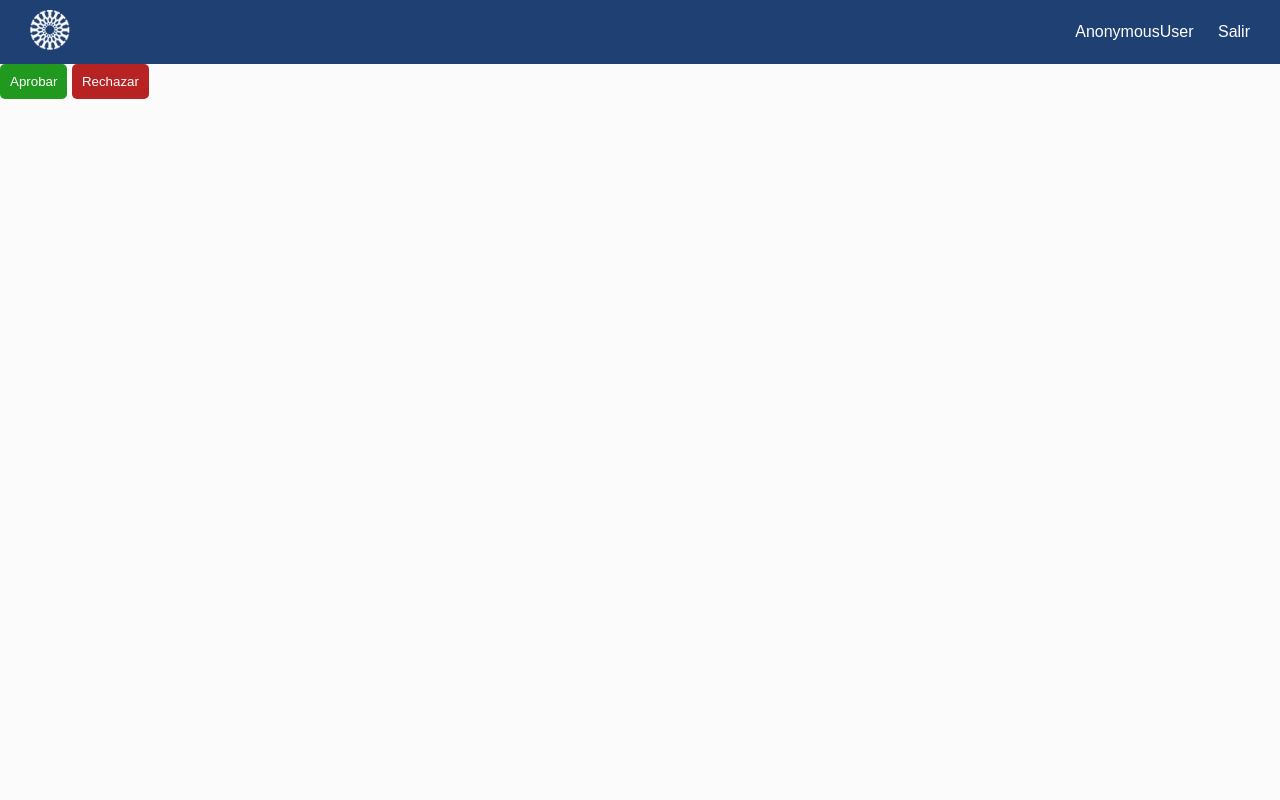
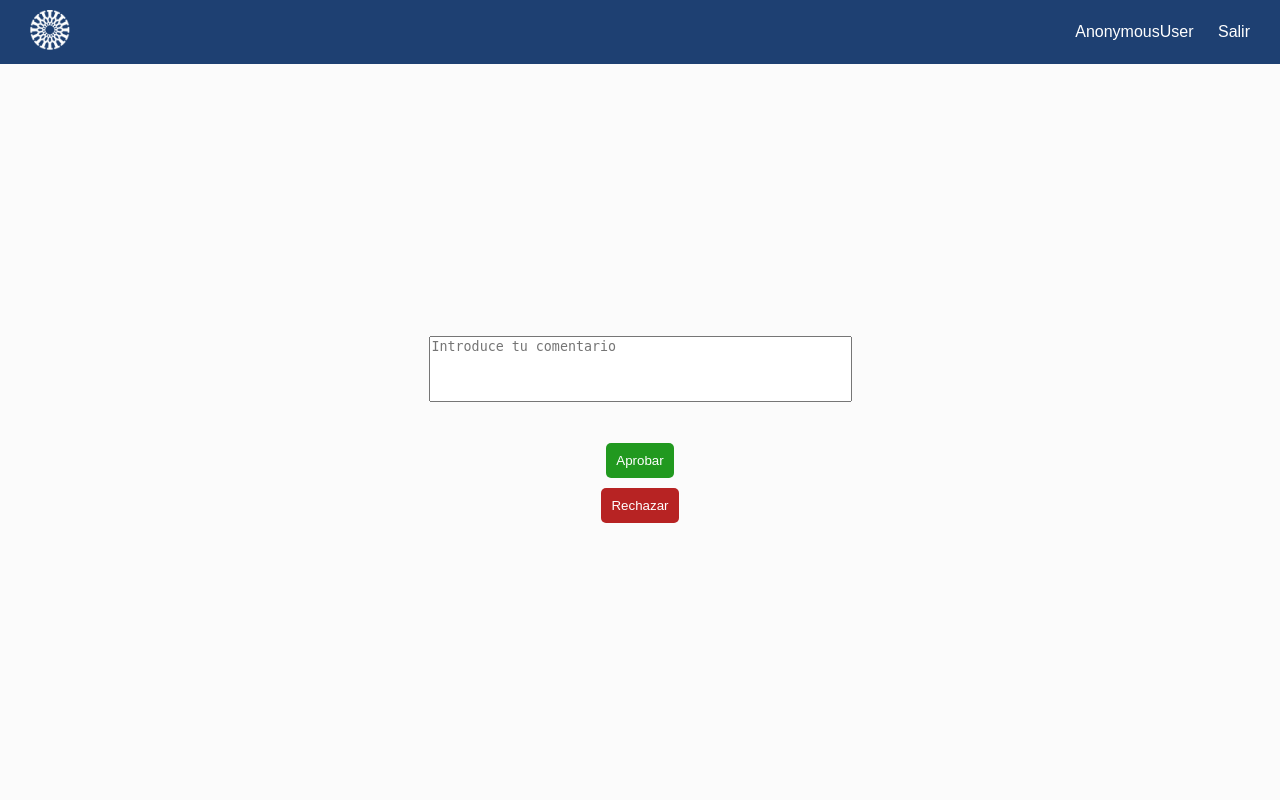
Before and after one commit to ICESI-PI1-2024A-3/ccsa-grupo-2, a Django app: page /users/solicitudes/ in a window 1280 px wide. Run offline with Django 5.2, Linux system fonts and the light colour scheme.

Commit message:
feat: add textArea and two buttons in the interface

```diff
--- a/users_mgmt/static/css/base.css
+++ b/users_mgmt/static/css/base.css
@@ -125,6 +125,10 @@ body {
     background: #21991f;
     color: #fff;
     cursor: pointer;
+
+    display: flex;
+    justify-content: center;
+    align-items: center;
 }
 
 .button-success:hover {
@@ -142,12 +146,37 @@ body {
     background: #b72323;
     color: #fff;
     cursor: pointer;
+
+    display: flex;
+    justify-content: center;
+    align-items: center;
 }
 
 .button-failure:hover {
     background: #711111;
 }
 
-.button-failure{
-    outline: : none;;
+.button-failure {
+    outline: none;
 }
+
+.text-area-comentario {
+    resize: none;
+}
+
+.text-area-comentario {
+    display: flex;
+    justify-content: center;
+    align-items: center;
+}
+
+.approver-objects {
+    display: flex;
+    justify-content: center;
+    align-items: center;
+}
+
+.buttons {
+    display: block;
+
+}
--- a/users_mgmt/templates/approver.html
+++ b/users_mgmt/templates/approver.html
@@ -1,9 +1,41 @@
 {% extends "layouts/base.html" %}
 {% block content %}
 
-<div class="prueba">
-    <button type="submit" class="button-success">Aprobar</button>
-    <button type="submit" class="button-failure">Rechazar</button>
-</div>
+<head>
+    <style>
+
+        body, html {
+            height: 100%; /* Ajustar la altura al 100% de la ventana */
+            margin: 0; /* Eliminar los márgenes predeterminados */
+            display: flex; /* Utilizar flexbox */
+            flex-direction: column; /* Organizar los elementos en columna */
+        }
+
+        .container {
+            flex: 1; /* El contenedor ocupa todo el espacio restante */
+            display: flex; /* Utilizar flexbox */
+            flex-direction: column; /* Organizar los elementos en columna */
+            align-items: center; /* Centrar los elementos horizontalmente */
+            justify-content: center; /* Centrar los elementos verticalmente */
+        }
+
+        #texto {
+            width: 50%;
+            resize: none;
+        }
+
+        button {
+            margin: 5px;
+        }
+    </style>
+</head>
+
+<body>
+    <div class="container">
+        <textarea class="text-area-comentario" rows="4" cols="50" placeholder="Introduce tu comentario"></textarea><br><br>
+        <button type="submit" class="button-success">Aprobar</button>
+        <button type="submit" class="button-failure">Rechazar</button>
+    </div>
+</body>
 
 {% endblock %}
```
